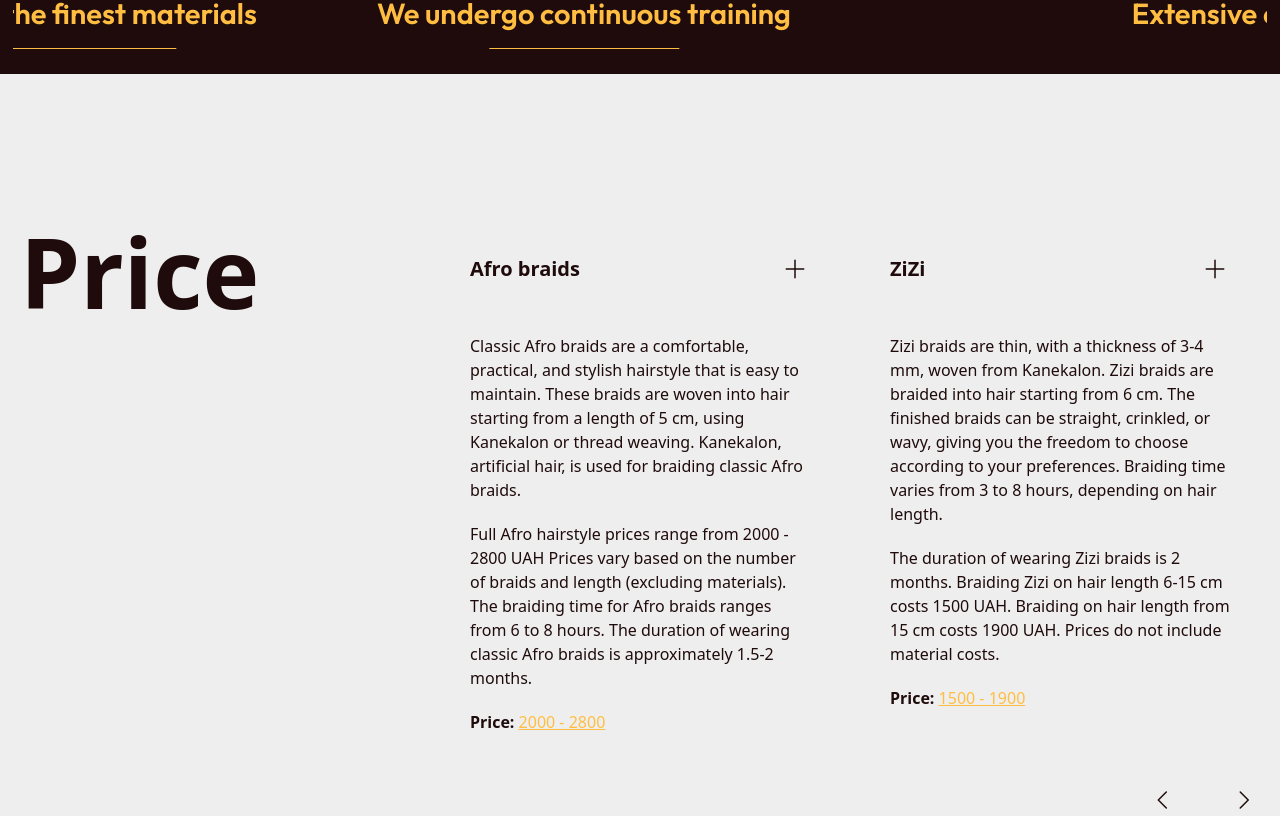
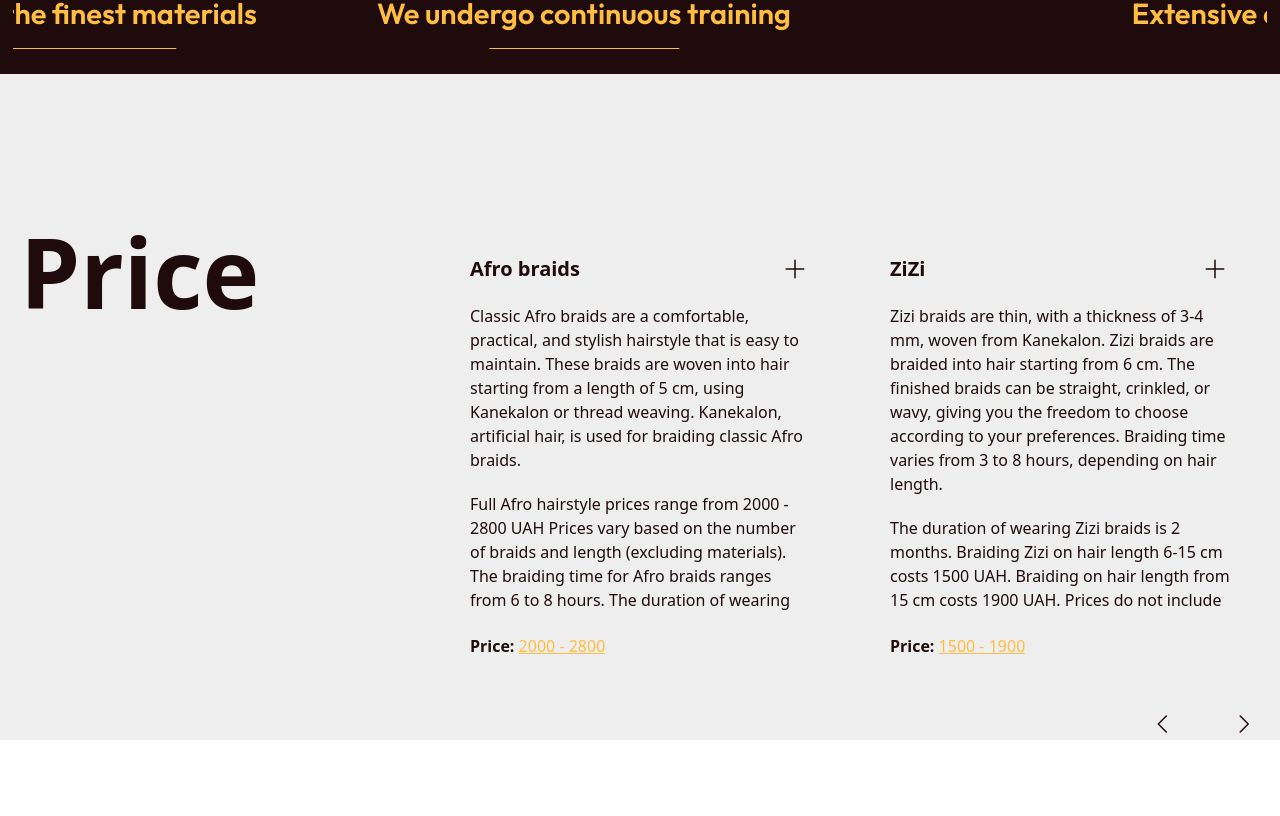
Before and after one commit to bambuuk/braids, a Next.js app: page / in a window 1280 px wide. Shown: the part 2379-3195 px from the top of the page. After the commit the page ends 3119 px from the top, so only its background shows below. Built offline with nearby package versions, Linux system fonts and the light colour scheme.

Commit message:
upd slider layout

```diff
--- a/src/app/globals.css
+++ b/src/app/globals.css
@@ -27,10 +27,3 @@ html {
 .social__header-link:hover svg rect {
   fill: #b7b7b7;
 }
-
-.swiper-wrapper {
-  display: grid;
-  grid-template-columns: 1fr;
-  grid-template-rows: auto;
-  grid-auto-rows: 1fr;
-}
--- a/src/components/Price.tsx
+++ b/src/components/Price.tsx
@@ -6,11 +6,11 @@ import { Price } from "@/assets/types"
 
 const Price = () => {
   return (
-    <section className="w-full mt-[150px] h-full">
+    <section className="w-full mt-[80px] md:mt-[100px] lg:mt-[150px] h-full">
       <div className="max-w-[1240px] w-full h-full m-auto px-[16px] sm:[25px] md:px-[50px] xl:px-0">
-        <div className="h-full flex flex-col lg:flex-row lg:justify-between gap-[70px] xl:gap-0 flex-wrap">
+        <div className="h-full flex flex-col lg:flex-row lg:justify-between gap-[40px] md:gap-[70px] xl:gap-0 flex-wrap">
           <h2 className="text-[#1F0B0B] text-outfit text-[96px] font-black leading-[100%]">Price</h2>
-          <div className='h-full max-w-[820px] w-full'>
+          <div className='h-full md:max-w-[820px] w-full flex justify-start'>
             <Slider data={price} component={(dataItem: Price) => <PriceCard priceInfo={dataItem} />} />
           </div>
         </div>
--- a/src/components/PriceCard.tsx
+++ b/src/components/PriceCard.tsx
@@ -20,10 +20,12 @@ const PriceCard = ({ priceInfo }: PriceCardProps) => {
   }
 
   return (
-    <div className="max-w-[400px] w-full h-full rounded-[10px]
-    hover:bg-[#1F0B0B] transition-all ease-in-out duration-700 group">
+    <div>
+      <div className="w-full h-full rounded-[10px]
+    hover:bg-[#1F0B0B] transition-all ease-in-out duration-700 group cursor-grab">
+        <div className="w-full relative">
           <div className={clsx(
-        `flex flex-col gap-[16px] sm:gap-5 p-[16px] sm:p-[30px] w-full h-full rounded-[10px]
+            `flex flex-col gap-[16px] md:gap-5 p-[16px] md:p-[30px] w-full h-full rounded-[10px]
         transition-opacity ease-in-out duration-500`,
             {
               'opacity-100 visible': isPhotoActive === false,
@@ -65,17 +67,19 @@ const PriceCard = ({ priceInfo }: PriceCardProps) => {
               </div>
             </div>
 
-        <p className="mt-[30px] text-[#1F0B0B] text-outfit text-sm sm:text-base font-normal group-hover:text-[#EEE]
+            <div className="flex flex-col gap-[16px] sm:gap-5 h-[300px] sm:h-[455px] md:h-[405px] bmd:h-[310px] overflow-hidden">
+              <p className="text-[#1F0B0B] text-outfit text-sm sm:text-base font-normal group-hover:text-[#EEE]
             transition-all ease-in-out duration-700">
                 {priceInfo.firstDescription}
               </p>
 
               <p className="text-[#1F0B0B] text-outfit text-sm sm:text-base font-normal group-hover:text-[#EEE]
-            transition-all ease-in-out duration-700 flex-1">
+            transition-all ease-in-out duration-700">
                 {priceInfo.secondDescription}
               </p>
+            </div>
 
-        <p className="flex text-[#1F0B0B] text-outfit text-sm sm:text-base font-normal">
+            <p className="flex flex-1 items-end text-[#1F0B0B] text-outfit text-sm sm:text-base font-normal">
               <span className="font-semibold group-hover:text-[#EEE] transition-all ease-in-out duration-700">
                 Price:&nbsp;
               </span>
@@ -107,6 +111,8 @@ const PriceCard = ({ priceInfo }: PriceCardProps) => {
             />
           </div>
         </div>
+      </div>
+    </div>
   )
 }
 
--- a/src/components/Slider.tsx
+++ b/src/components/Slider.tsx
@@ -1,11 +1,10 @@
 'use client';
 import { Swiper, SwiperSlide } from 'swiper/react';
-import Slider from "react-slick";
 import { useMediaQuery } from '@/hooks/useMediaQuery';
 import { Navigation } from 'swiper/modules';
 import { Price } from '@/assets/types';
+import 'swiper/css';
 import 'swiper/css/navigation';
-import 'swiper/css';
 import { LeftArrow, RightArrow } from '@/assets/uiComponents';
 
 interface SliderProps {
@@ -14,39 +13,30 @@ interface SliderProps {
 }
 
 const GeneralSlider = ({ data, component }: SliderProps) => {
-  const { isSmallTablet } = useMediaQuery();
-  const settings = {
-    dots: false,
-    infinite: true,
-    speed: 500,
-    slidesToShow: 2,
-    slidesToScroll: 1
-  };
+  const { isTablet, isSmallTablet } = useMediaQuery();
 
   return (
     <Swiper
-      slidesPerView={2}
-      spaceBetween={20}
+      slidesPerView={isSmallTablet ? 2 : 1}
+      spaceBetween={isTablet ? 20 : 5}
       speed={300}
       modules={[Navigation]}
       navigation={{
         prevEl: '.prevBtn',
         nextEl: '.nextBtn',
       }}
-      grabCursor
-      className="w-full h-full grid justify-end overflow-hidden"
+      className=''
     >
-      <div className='swiper-wrapper grid grid-cols-2'>
       {data.map((item, i) => (
         <SwiperSlide
-            className="bg-transparent h-full"
           key={i}
+          className='mb-[52px]'
         >
           {component(item)}
         </SwiperSlide>
       ))}
-      </div>
-      <div className='mt-5 flex gap-[50px] justify-end'>
+
+      <div className='absolute bottom-0 right-0 z-[10000000000] flex gap-[50px]'>
         <button className="prevBtn">
           <LeftArrow />
         </button>
@@ -55,19 +45,6 @@ const GeneralSlider = ({ data, component }: SliderProps) => {
         </button>
       </div>
     </Swiper>
-
-    // <div>
-    //   <Slider {...settings}>
-    //     {data.map((item, i) => (
-    //       <div
-    //         className="bg-transparent h-full"
-    //         key={i}
-    //       >
-    //         {component(item)}
-    //       </div>
-    //     ))}
-    //   </Slider>
-    // </div>
   )
 }
 
```
Lines whose indentation alone changed are shown as unchanged.
